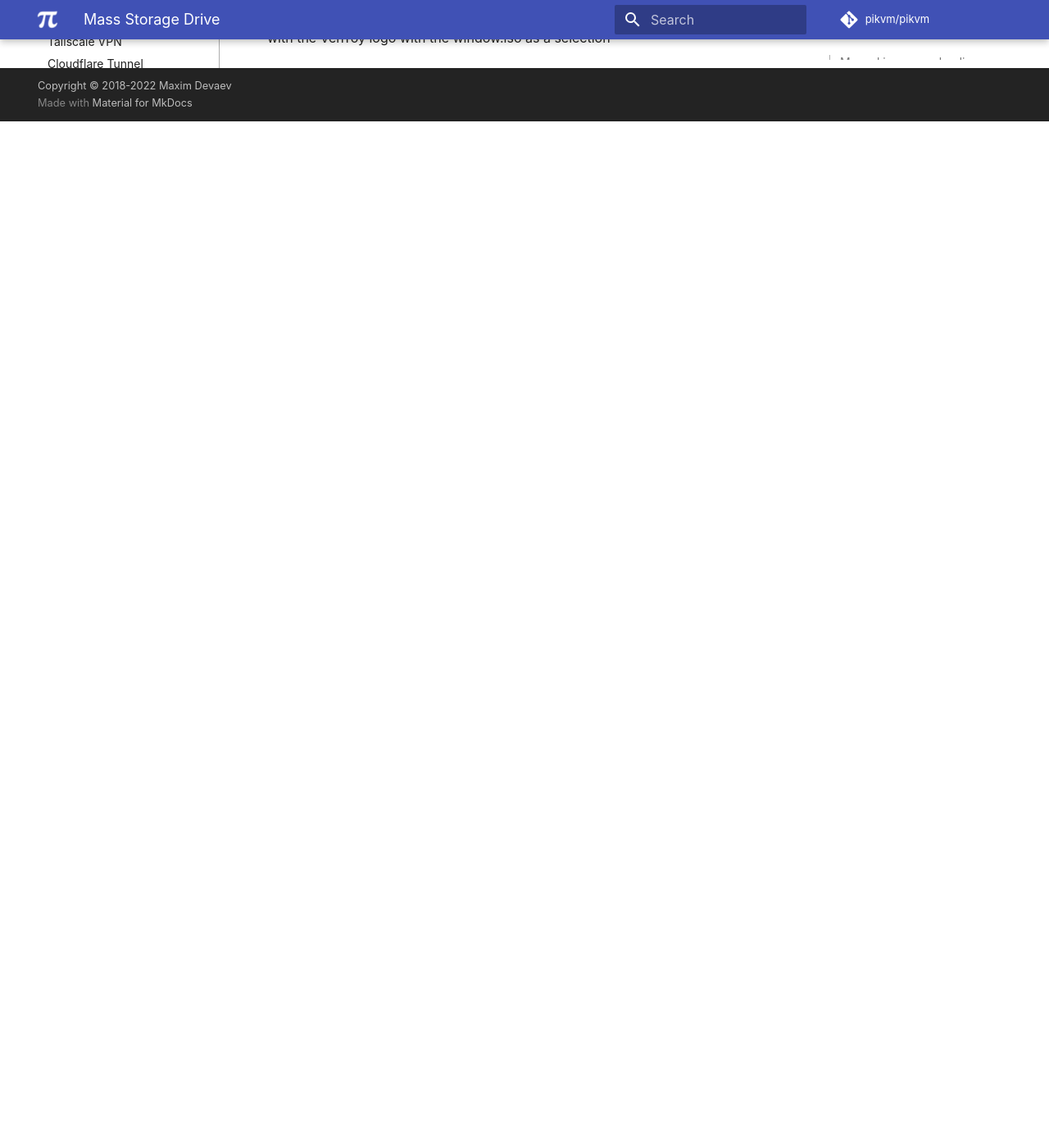
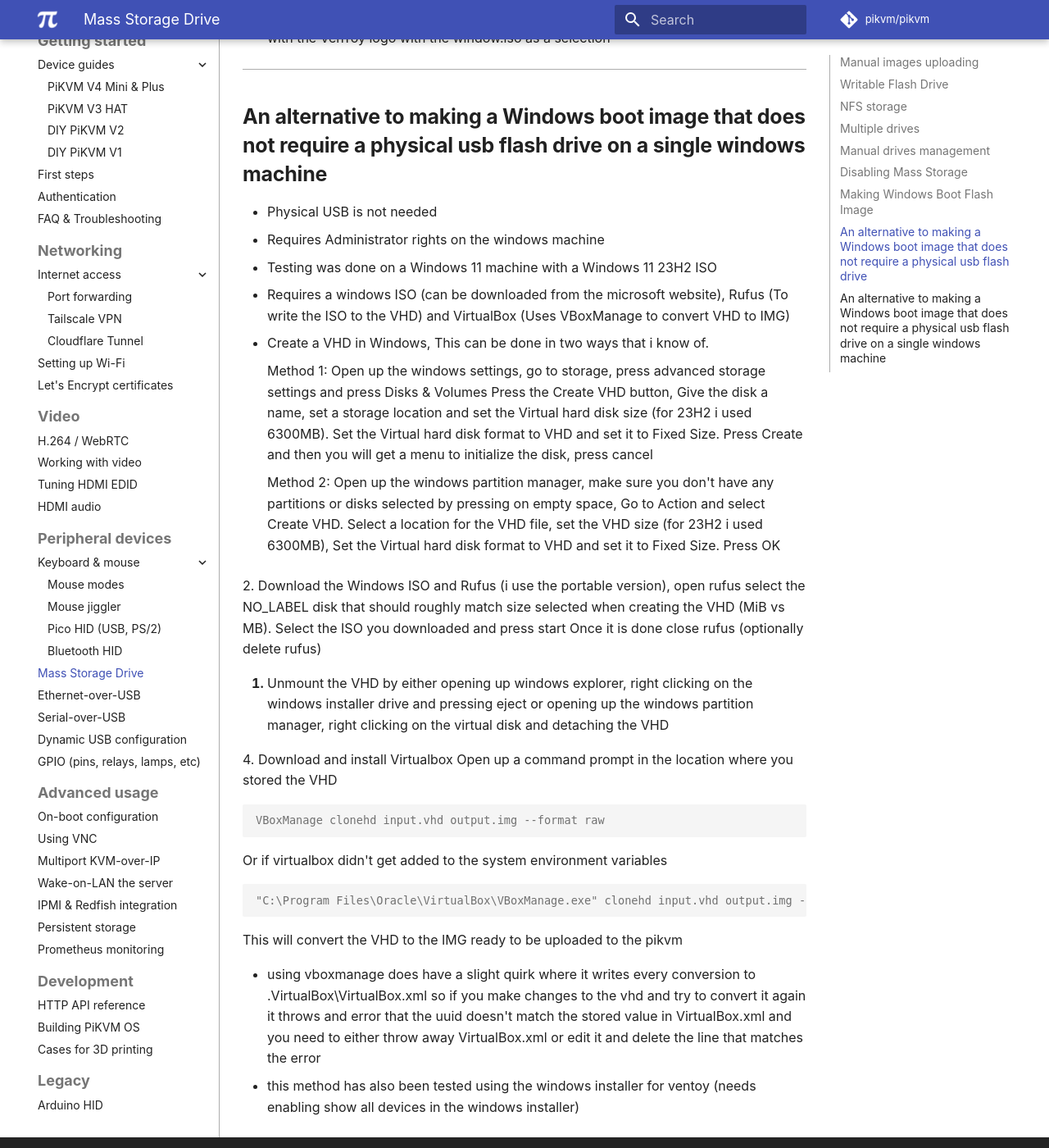
Before and after one commit to pikvm/pikvm, an MkDocs documentation site: the page built from docs/msd.md, in a window 1280 px wide and 1400 px high, scrolled down 7236 px. Shown: the whole window at 82% size. Built offline with MkDocs 1.6.1 and Material for MkDocs 9.7.7, drawn with Linux system fonts in a browser that asks for light colours; some web fonts are replaced; comment, search, counter and statistics services are not loaded; before the commit the page ends 7384 px from its top, so only the background shows below that.

Commit message:
Update msd.md (#1251)
Add the windows VHD method of creating images

````diff
--- a/docs/msd.md
+++ b/docs/msd.md
@@ -474,3 +474,48 @@
 ```
 
 * Mount `ventoy.img` as normal flash and select the PiKVM boot device, it should popup with the VenToy logo with the window.iso as a selection
+
+-----
+## An alternative to making a Windows boot image that does not require a physical usb flash drive on a single windows machine
+
+* Physical USB is not needed
+* Requires Administrator rights on the windows machine
+
+* Testing was done on a Windows 11 machine with a Windows 11 23H2 ISO
+
+* Requires a windows ISO (can be downloaded from the microsoft website), Rufus (To write the ISO to the VHD) and VirtualBox (Uses VBoxManage to convert VHD to IMG)
+
+1. Create a VHD in Windows, This can be done in two ways that i know of.
+
+    Method 1:
+    Open up the windows settings, go to storage, press advanced storage settings and press Disks & Volumes
+    Press the Create VHD button, Give the disk a name, set a storage location and set the Virtual hard disk size (for 23H2 i used 6300MB). Set the Virtual hard disk format to VHD and set it to Fixed Size.
+    Press Create and then you will get a menu to initialize the disk, press cancel
+
+    Method 2:
+    Open up the windows partition manager, make sure you don't have any partitions or disks selected by pressing on empty space, Go to Action and select Create VHD.
+    Select a location for the VHD file, set the VHD size (for 23H2 i used 6300MB), Set the Virtual hard disk format to VHD and set it to Fixed Size.
+    Press OK
+
+2.
+    Download the Windows ISO and Rufus (i use the portable version), open rufus select the NO_LABEL disk that should roughly match size selected when creating the VHD (MiB vs MB).
+    Select the ISO you downloaded and press start
+    Once it is done close rufus (optionally delete rufus)
+
+3. Unmount the VHD by either opening up windows explorer, right clicking on the windows installer drive and pressing eject or opening up the windows partition manager, right clicking on the virtual disk and detaching the VHD
+
+4.
+    Download and install Virtualbox
+    Open up a command prompt in the location where you stored the VHD
+    ```console
+    VBoxManage clonehd input.vhd output.img --format raw
+    ```
+    Or if virtualbox didn't get added to the system environment variables
+    ```console
+    "C:\Program Files\Oracle\VirtualBox\VBoxManage.exe" clonehd input.vhd output.img --format raw
+    ```
+    This will convert the VHD to the IMG ready to be uploaded to the pikvm
+
+
+* using vboxmanage does have a slight quirk where it writes every conversion to <username>\.VirtualBox\VirtualBox.xml so if you make changes to the vhd and try to convert it again it throws and error that the uuid doesn't match the stored value in VirtualBox.xml and you need to either throw away VirtualBox.xml or edit it and delete the line that matches the error
+* this method has also been tested using the windows installer for ventoy (needs enabling show all devices in the windows installer)
````
